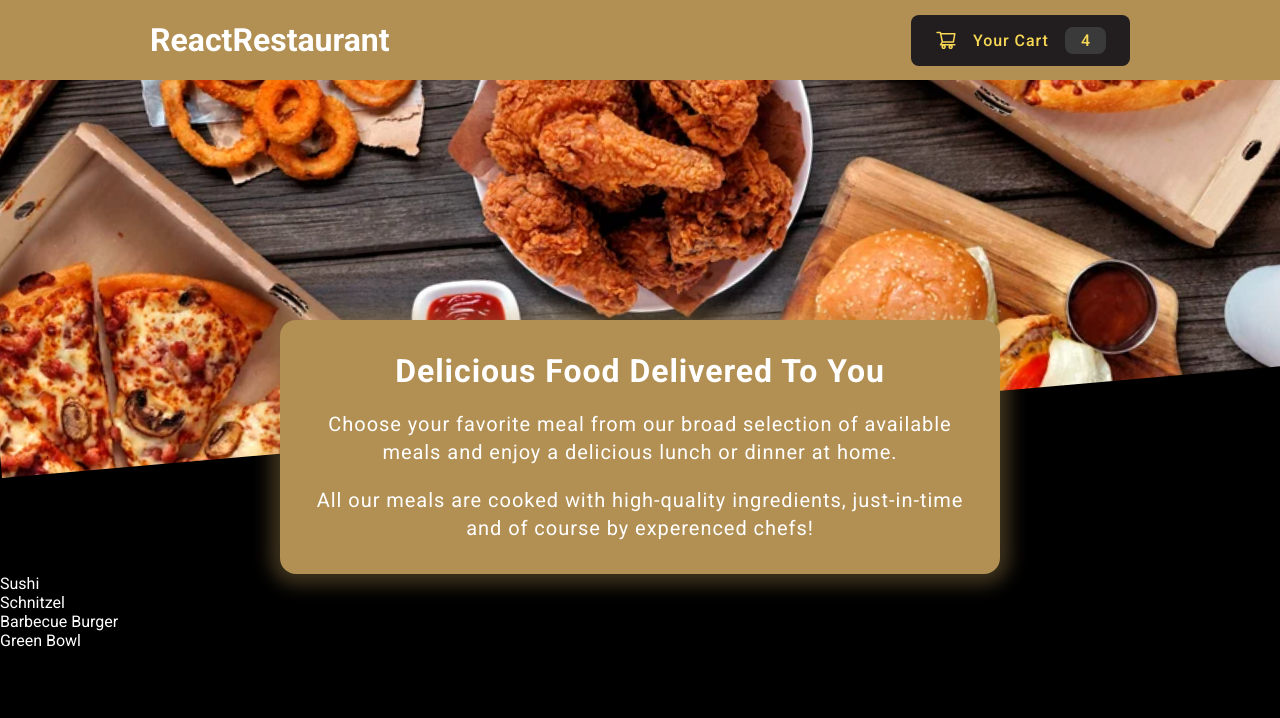
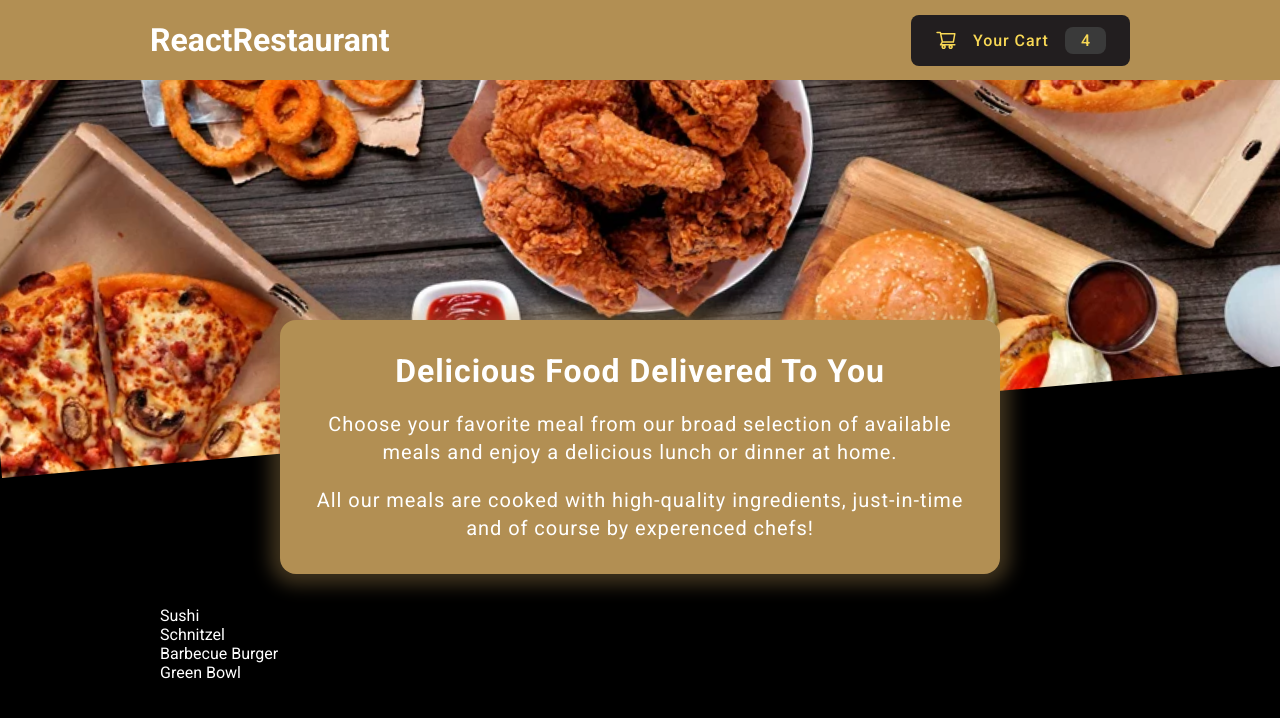
Before and after one commit to VladimirVolvakov/food-order-react-app, a React (Create React App) app: page / in a window 1280 px wide. Shown: the top 718 px of the page. Built offline with nearby package versions, Linux system fonts and the light colour scheme; the HTML template or start-up script is replaced by a standard one.

Commit message:
style: add styles for AvailableMeals component

```diff
--- a/src/components/Food/AvailableMeals.jsx
+++ b/src/components/Food/AvailableMeals.jsx
@@ -1,18 +1,18 @@
 // Styles:
-import { Meals } from "./AvailableMeals.styles";
+import { ListOfMeals, Meals } from "./AvailableMeals.styles";
 // Data:
 import { DUMMY_DATA_MEALS } from "../../mealsData";
 
 const AvailableMeals = () => {
   return (
     <Meals>
-      <ul>
+      <ListOfMeals>
         { DUMMY_DATA_MEALS.map(item => (
           <li>
             {item.name}
           </li>
         ))}
-      </ul>
+      </ListOfMeals>
     </Meals>
   );
 };
--- a/src/components/Food/AvailableMeals.styles.js
+++ b/src/components/Food/AvailableMeals.styles.js
@@ -1,3 +1,24 @@
-import styled from "styled-components";
+import styled, { keyframes } from "styled-components";
 
-export const Meals = styled.section``;
+const appear = keyframes`
+  from {
+    opacity: 0;
+    transform: translateY(3rem);
+  }
+
+  to {
+    opacity: 1;
+    transform: translateY(0);
+  }
+`;
+
+export const Meals = styled.section`
+  width: 90%;
+  max-width: 60rem;
+  margin: 2rem auto;
+  animation: ${appear} 1s ease-out forwards;
+`;
+
+export const ListOfMeals = styled.ul`
+  list-style: none;
+`;
```
